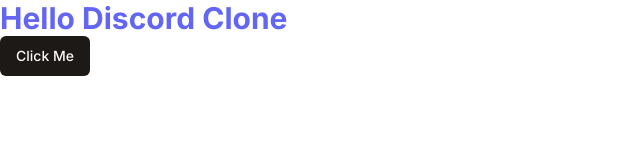
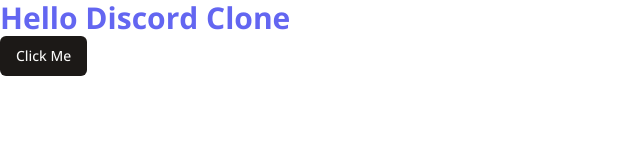
Before and after one commit to ctaylor0002/Discord-Clone, a Next.js app in the folder discord-clone/: page / in a window 1280 px wide. Shown: the top 160 px of the page, without its empty margins (0-640 px from the left). Built offline with nearby package versions, Linux system fonts and the light colour scheme.

Commit message:
Changed Default Font

```diff
--- a/discord-clone/app/layout.tsx
+++ b/discord-clone/app/layout.tsx
@@ -1,11 +1,11 @@
 import './globals.css'
 import type { Metadata } from 'next'
-import { Inter } from 'next/font/google'
+import { Open_Sans } from 'next/font/google'
 
-const inter = Inter({ subsets: ['latin'] })
+const font = Open_Sans({ subsets: ['latin'] })
 
 export const metadata: Metadata = {
-  title: 'Create Next App',
+  title: 'Team Chat Application',
   description: 'Generated by create next app',
 }
 
@@ -16,7 +16,7 @@
 }) {
   return (
     <html lang="en">
-      <body className={inter.className}>{children}</body>
+      <body className={font.className}>{children}</body>
     </html>
   )
 }
```
